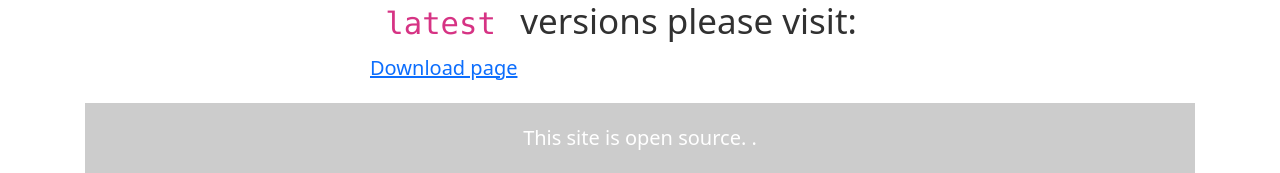
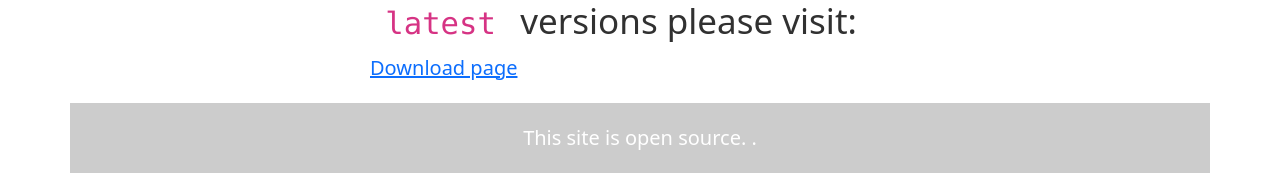
Before and after one commit to zozobalogh0817/zocs, a Jekyll site: the page built from home.md, in a window 1280 px wide. Shown: the part 1273-1446 px from the top of the page. Built offline with Jekyll 4.4.1, drawn with Linux system fonts in a browser that asks for light colours; comment, search, counter and statistics services are not loaded.

Commit message:
feat: simple change

```diff
--- a/_layouts/default.html
+++ b/_layouts/default.html
@@ -32,8 +32,7 @@
 {% if page.options.archived %}
 {% include archiveMessage.html %}
 {% else %}
-<body>
-<div class="container">
+<body class="container">
 <div class="row">
     <div class="col col-md">
         {% include menu.html %}
@@ -45,7 +44,6 @@
 
     <div class="col col-md">
         {% include tocMenu.html %}
-        </div>
     </div>
 </div>
 {% if site.data.settings.private != true %}
@@ -61,7 +59,10 @@
 {% if site.data.settings.devToolsEnabled %}
 <script>
     var simpleEgg = new Egg();
-    simpleEgg.addCode('{{ site.data.settings.devToolsKey }}'.split(""), () => console.log("Simple Egg Has Been Spawned")).addHook(function(){console.log("Hook called for: " + this.activeEgg.keys); console.log(this.activeEgg.metadata);}).listen(); </script>
+    simpleEgg.addCode('{{ site.data.settings.devToolsKey }}'.split(""), () => console.log("Simple Egg Has Been Spawned")).addHook(function () {
+        console.log("Hook called for: " + this.activeEgg.keys);
+        console.log(this.activeEgg.metadata);
+    }).listen(); </script>
 </script>
 {% endif %}
 </html>
```
Lines whose indentation alone changed are shown as unchanged.
